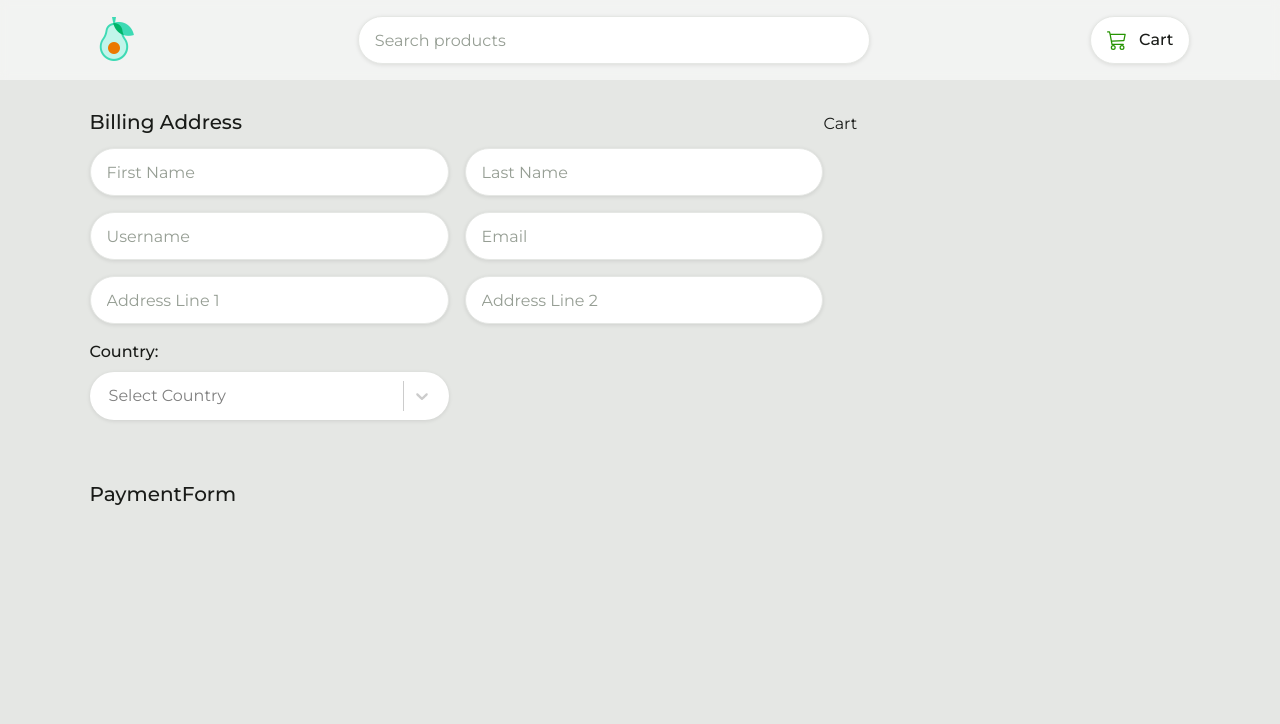
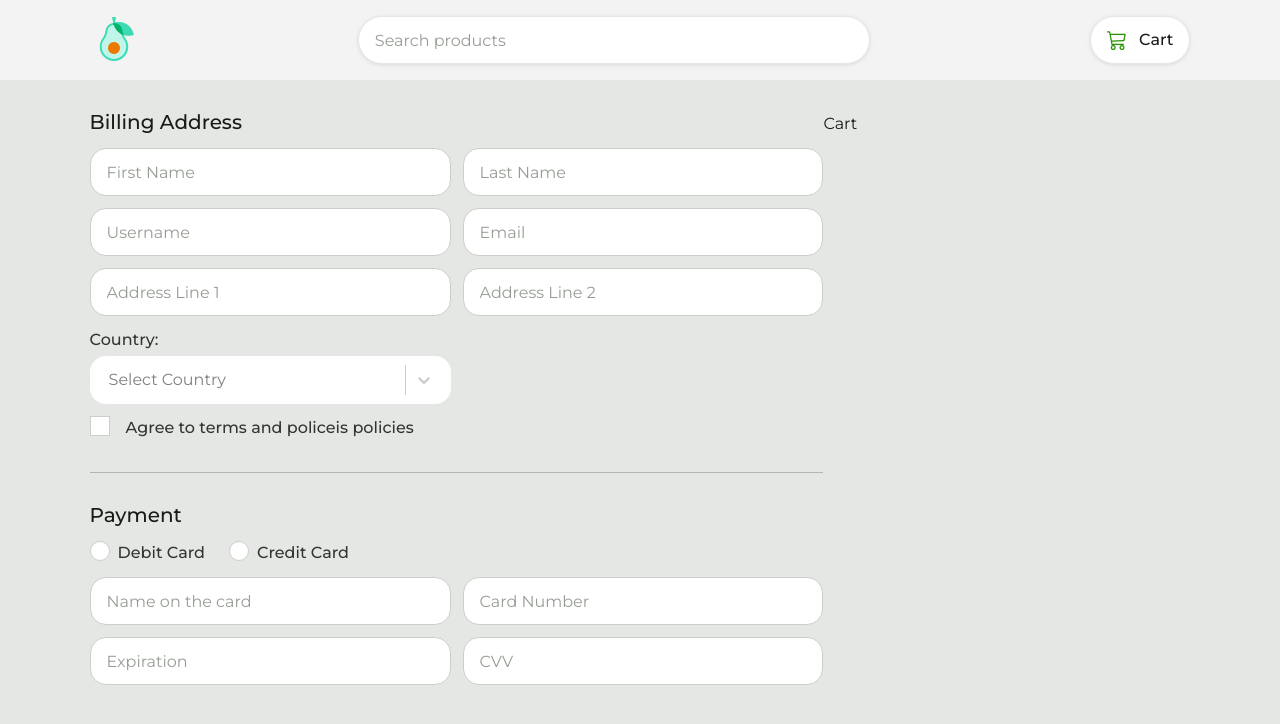
Before and after one commit to rizwanahamadcodes/fruits-ecommerce, a React (Vite) app: page /checkout in a window 1280 px wide. Shown: the top 724 px of the page. Built offline with nearby package versions, Linux system fonts and the light colour scheme.

Commit message:
completed the address and payment forms

```diff
--- a/src/components/SelectCategories.tsx
+++ b/src/components/SelectCategories.tsx
@@ -29,7 +29,7 @@ const SelectCategories = () => {
                     parseInt(searchParams.get("selectedCategory") || "0")
             )}
             onChange={(e) => handleCategorySelect(e as SingleValue<OptionType>)}
-            placeholder="Select Country"
+            placeholder="Select Category"
             className="mb-2"
             options={categories}
             classNames={{
@@ -46,9 +46,10 @@ const SelectCategories = () => {
                 menuList: () => "!py-0",
                 option: ({ isSelected, isFocused }) =>
                     clsx(
-                        "h-3 !pl-1 leading-[2rem] !cursor-pointer hover:bg-primary/30 !rounded-full !border-[0]",
+                        "h-3 !pl-1 leading-[2rem] !cursor-pointer !rounded-full !border border-transparent mb-0.25 last:mb-0",
                         isSelected && "!bg-primary/50",
-                        isFocused && "!bg-primary/20"
+                        isFocused && "!border-primary",
+                        isFocused && !isSelected && "!bg-transparent"
                     ),
                 dropdownIndicator: ({ isFocused }) =>
                     clsx("!transition-all", isFocused && "rotate-180"),
--- a/src/pages/Checkout.tsx
+++ b/src/pages/Checkout.tsx
@@ -16,17 +16,18 @@ const Checkout = () => {
         <Section>
             <Container className="flex flex-col sm:flex-row">
                 <div className="grow">
-                    <div className="mb-2">
+                    <div className="">
                         <SectionCategoryTitle className="mb-1">
                             Billing Address
                         </SectionCategoryTitle>
                         <BillingForm />
                     </div>
+                    <div className="h-[1px] bg-gray-300 my-2"></div>
                     <div>
-                        <SectionCategoryTitle>
-                            <PaymentForm />
+                        <SectionCategoryTitle className="mb-1">
+                            Payment
                         </SectionCategoryTitle>
-                        {/* <PaymentForm /> */}
+                        <PaymentForm />
                     </div>
                 </div>
                 <div className="sm:w-1/3">Cart</div>
@@ -44,54 +45,86 @@ const Input = (props: InputProps) => {
     return (
         <input
             {...otherProps}
-            className="border-gray-100 grow border hover:border-primary text-1 max-w-lg h-3 px-1 shadow-soft rounded-full focus:outline-none  focus:shadow-primary-border focus:border-primary transition"
+            className="border-gray-200 grow border hover:border-primary text-1 max-w-lg h-3 px-1 rounded-1 focus:outline-none  focus:shadow-primary-border focus:border-primary transition"
         />
     );
 };
 
 const BillingForm = () => {
     return (
-        <form className="grid grid-cols-2 gap-1">
+        <form className="grid grid-cols-2 gap-0.75">
             <Input placeholder="First Name" type="text" />
             <Input placeholder="Last Name" type="text" />
             <Input placeholder="Username" type="text" />
             <Input placeholder="Email" type="email" />
             <Input placeholder="Address Line 1" type="text" />
             <Input placeholder="Address Line 2" type="text" />
-            <SelectCountry />
+            <SelectCountry className="" />
+            <div className="relative flex gap-1 col-span-2">
+                <input
+                    id="agreedToTerms"
+                    type="checkbox"
+                    className="peer cursor-pointer relative appearance-none shrink-0 w-1.25 h-1.25 border border-gray-200 bg-white
+                    focus:outline-none focus:border hover:border hover:border-primary focus:shadow-primary-border focus:border-primary focus:ring-1 focus:ring-blue-100
+                    checked:bg-primary/50 checked:border-0
+                    disabled:border-gray-400 disabled:bg-gray-400"
+                />
+                <svg
+                    className="absolute w-1 h-1 top-[0.125rem] left-[0.125rem] pointer-events-none hidden peer-checked:block stroke-white outline-none"
+                    xmlns="http://www.w3.org/2000/svg"
+                    viewBox="0 0 24 24"
+                    fill="none"
+                    stroke="currentColor"
+                    strokeWidth="4"
+                    strokeLinecap="round"
+                    strokeLinejoin="round">
+                    <polyline points="20 6 9 17 4 12"></polyline>
+                </svg>
+                <label
+                    htmlFor="agreedToTerms"
+                    className="text-gray-800 cursor-pointer font-medium">
+                    Agree to terms and policeis policies
+                </label>
+            </div>
         </form>
     );
 };
 
-const SelectCountry = () => {
+type SelectCountryProps = {
+    className: string;
+};
+
+const SelectCountry = (props: SelectCountryProps) => {
+    const { className } = props;
+
     const countriesOptions: OptionType[] = countries.map((country) => {
         return { id: country.code, value: country.code, label: country.name };
     });
 
     return (
-        <div>
-            <label htmlFor="" className="font-medium">
+        <div className={className}>
+            <label htmlFor="" className="font-medium text-gray-800">
                 Country:
             </label>
             <Select
                 placeholder="Select Country"
-                className="mb-2"
+                className=""
                 options={countriesOptions}
                 classNames={{
-                    container: () => "max-w-lg cursor-pointer mt-0.5",
+                    container: () => "max-w-lg cursor-pointer mt-0.25",
                     control: ({ isFocused }) =>
                         clsx(
-                            "!rounded-full px-0.5 h-3 bg-white shadow-soft !cursor-pointer",
+                            "!rounded-1 !border-gray-200 !border px-0.5 h-3 bg-white !cursor-pointer",
                             !isFocused &&
                                 "!border-transparent border-gray-200 hover:border-primary",
                             isFocused &&
                                 "!border-primary !shadow-primary-border !border-1 outline-none"
                         ),
-                    menu: () => "!rounded-1.5 overflow-hidden !border-[0]",
+                    menu: () => "!rounded-1 overflow-hidden !border-[0]",
                     menuList: () => "!py-0",
                     option: ({ isSelected, isFocused }) =>
                         clsx(
-                            "h-3 !pl-1 leading-[2rem] !cursor-pointer !rounded-full !border border-transparent",
+                            "h-3 !pl-1 leading-[2rem] !cursor-pointer !rounded-1 !border border-transparent mb-0.25 last:mb-0",
                             isSelected && "!bg-primary/50",
                             isFocused && "!border-primary",
                             isFocused && !isSelected && "!bg-transparent"
@@ -117,5 +150,40 @@ const OptionWithIcon = (props: OptionProps<OptionType>) => {
     );
 };
 const PaymentForm = () => {
-    return <div>PaymentForm</div>;
+    return (
+        <form className="grid grid-cols-2 gap-0.75">
+            <div className="flex gap-1.5 col-span-2">
+                <span className="flex gap-0.5">
+                    <input
+                        name="paymentMethod"
+                        id="paymentMethod1"
+                        type="radio"
+                        className="relative cursor-pointer flex items-center justify-center appearance-none h-1.25 w-1.25 bg-white rounded-full border-gray-200 border checked:after:content-[''] checked:after:block checked:after:h-0.5 checked:after:w-0.5 checked:after:bg-primary checked:after:rounded-full"
+                    />
+                    <label
+                        htmlFor="paymentMethod1"
+                        className="text-gray-800 font-medium cursor-pointer">
+                        Debit Card
+                    </label>
+                </span>
+                <span className="flex gap-0.5">
+                    <input
+                        name="paymentMethod"
+                        id="paymentMethod2"
+                        type="radio"
+                        className="relative cursor-pointer flex items-center justify-center appearance-none h-1.25 w-1.25 bg-white rounded-full border-gray-200 border checked:after:content-[''] checked:after:block checked:after:h-0.5 checked:after:w-0.5 checked:after:bg-primary checked:after:rounded-full"
+                    />
+                    <label
+                        htmlFor="paymentMethod2"
+                        className="text-gray-800 font-medium cursor-pointer">
+                        Credit Card
+                    </label>
+                </span>
+            </div>
+            <Input type="text" placeholder="Name on the card" />
+            <Input type="text" placeholder="Card Number" />
+            <Input type="text" placeholder="Expiration" />
+            <Input type="text" placeholder="CVV" />
+        </form>
+    );
 };
```
